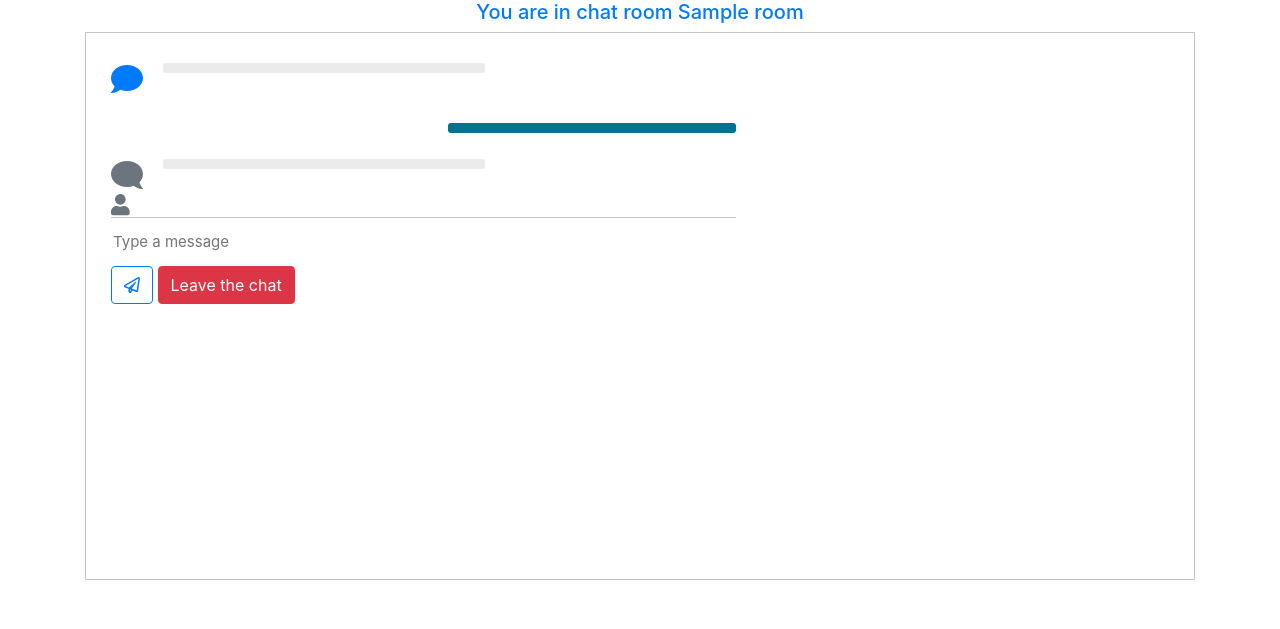
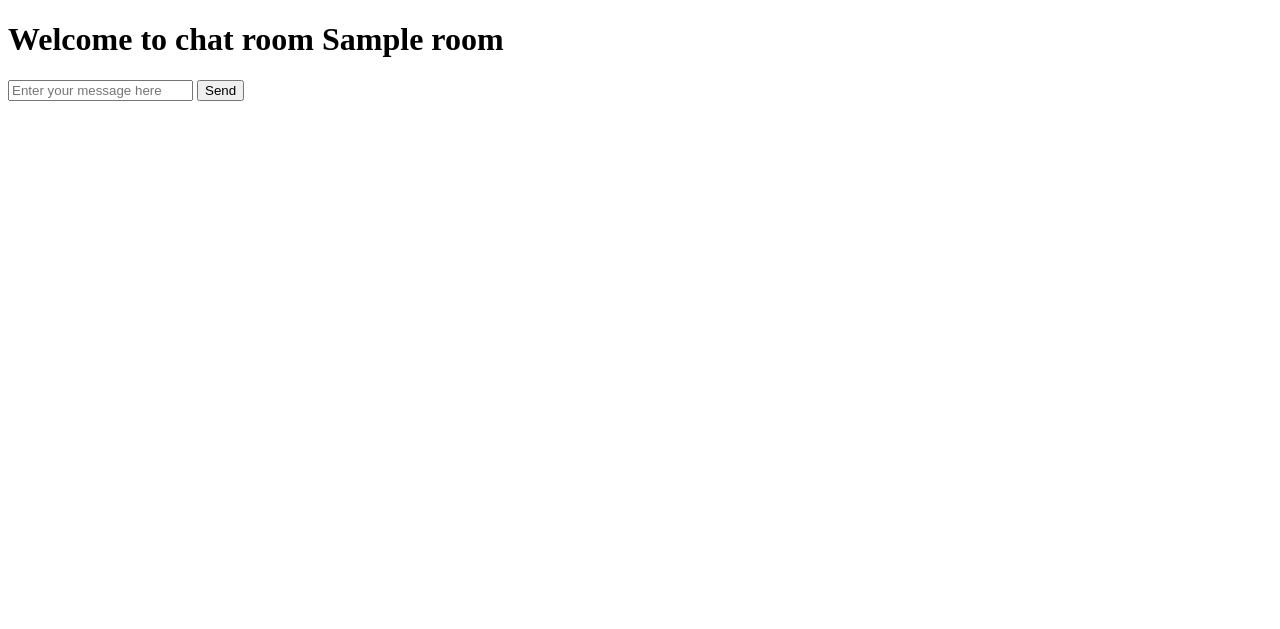
Before and after one commit to knached99/messagingApp, a Flask app: template Chat/Templates/chat.html in a window 1280 px wide. Shown: the top 629 px of the page. Run offline with Flask 2, Linux system fonts and the light colour scheme; the template is opened without the code that fills it: most values are stand-ins (such as "Sample title", 1, 10 or a date in 2020); some libraries are stand-ins or nearby versions.

Commit message:
Add files via upload

```diff
--- a/Chat/Templates/chat.html
+++ b/Chat/Templates/chat.html
@@ -1,207 +1,31 @@
 <!DOCTYPE html>
 <html lang="en">
 <head>
-  <style>
-  .container{max-width:1170px; margin:auto;}
-img{ max-width:100%;}
-.inbox_people {
-  background: #f8f8f8 none repeat scroll 0 0;
-  float: left;
-  overflow: hidden;
-  width: 40%; border-right:1px solid #c4c4c4;
-}
-.inbox_msg {
-  border: 1px solid #c4c4c4;
-  clear: both;
-  overflow: hidden;
-}
-.top_spac{ margin: 20px 0 0;}
-
-
-.recent_heading {float: left; width:40%;}
-.srch_bar {
-  display: inline-block;
-  text-align: right;
-  width: 60%;
-}
-.headind_srch{ padding:10px 29px 10px 20px; overflow:hidden; border-bottom:1px solid #c4c4c4;}
-
-.recent_heading h4 {
-  color: #05728f;
-  font-size: 21px;
-  margin: auto;
-}
-.srch_bar input{ border:1px solid #cdcdcd; border-width:0 0 1px 0; width:80%; padding:2px 0 4px 6px; background:none;}
-.srch_bar .input-group-addon button {
-  background: rgba(0, 0, 0, 0) none repeat scroll 0 0;
-  border: medium none;
-  padding: 0;
-  color: #707070;
-  font-size: 18px;
-}
-.srch_bar .input-group-addon { margin: 0 0 0 -27px;}
-
-.chat_ib h5{ font-size:15px; color:#464646; margin:0 0 8px 0;}
-.chat_ib h5 span{ font-size:13px; float:right;}
-.chat_ib p{ font-size:14px; color:#989898; margin:auto}
-.chat_img {
-  float: left;
-  width: 11%;
-}
-.chat_ib {
-  float: left;
-  padding: 0 0 0 15px;
-  width: 88%;
-}
-
-.chat_people{ overflow:hidden; clear:both;}
-.chat_list {
-  border-bottom: 1px solid #c4c4c4;
-  margin: 0;
-  padding: 18px 16px 10px;
-}
-.inbox_chat { height: 550px; overflow-y: scroll;}
-
-.active_chat{ background:#ebebeb;}
-
-.incoming_msg_img {
-  display: inline-block;
-  width: 6%;
-}
-.received_msg {
-  display: inline-block;
-  padding: 0 0 0 10px;
-  vertical-align: top;
-  width: 92%;
- }
- .received_withd_msg p {
-  background: #ebebeb none repeat scroll 0 0;
-  border-radius: 3px;
-  color: #646464;
-  font-size: 14px;
-  margin: 0;
-  padding: 5px 10px 5px 12px;
-  width: 100%;
-}
-.time_date {
-  color: #747474;
-  display: block;
-  font-size: 12px;
-  margin: 8px 0 0;
-}
-.received_withd_msg { width: 57%;}
-.mesgs {
-  float: left;
-  padding: 30px 15px 0 25px;
-  width: 60%;
-}
-
- .sent_msg p {
-  background: #05728f none repeat scroll 0 0;
-  border-radius: 3px;
-  font-size: 14px;
-  margin: 0; color:#fff;
-  padding: 5px 10px 5px 12px;
-  width:100%;
-}
-.outgoing_msg{ overflow:hidden; margin:26px 0 26px;}
-.sent_msg {
-  float: right;
-  width: 46%;
-}
-.input_msg_write input {
-  background: rgba(0, 0, 0, 0) none repeat scroll 0 0;
-  border: medium none;
-  color: #4c4c4c;
-  font-size: 15px;
-  min-height: 48px;
-  width: 100%;
-}
-
-.type_msg {border-top: 1px solid #c4c4c4;position: relative;}
-.msg_send_btn {
-  background: #05728f none repeat scroll 0 0;
-  border: medium none;
-  border-radius: 50%;
-  color: #fff;
-  cursor: pointer;
-  font-size: 17px;
-  height: 33px;
-  position: absolute;
-  right: 0;
-  top: 11px;
-  width: 33px;
-}
-.messaging { padding: 0 0 50px 0;}
-.msg_history {
-  height: 516px;
-  overflow-y: auto;
-}
-  </style>
-  <link rel="stylesheet" href="https://maxcdn.bootstrapcdn.com/bootstrap/4.0.0/css/bootstrap.min.css" integrity="sha384-Gn5384xqQ1aoWXA+058RXPxPg6fy4IWvTNh0E263XmFcJlSAwiGgFAW/dAiS6JXm" crossorigin="anonymous">
-  <link rel="stylesheet" href="https://pro.fontawesome.com/releases/v5.10.0/css/all.css" integrity="sha384-AYmEC3Yw5cVb3ZcuHtOA93w35dYTsvhLPVnYs9eStHfGJvOvKxVfELGroGkvsg+p" crossorigin="anonymous"/>
-  <script src="https://use.fontawesome.com/releases/v5.15.3/js/all.js" crossorigin="anonymous"></script>
-
     <meta charset="UTF-8">
     <title>My Chat App</title>
 </head>
 <body>
-<div class="container">
-<h3 class=" text-center text-primary" style="font-size: 20px;">You are in chat room {{room}}</h3>
+<h1>Welcome to chat room {{ room }}</h1>
+<style>
+    div#messages {
+        text-align: left;
+    }
+    div#send_msg{
+        text-align: right;
+    }
+    div#announcement{
+        text-align: center;
+    }
+</style>
+<!-- @author: Felix   start -->
+<div id="messages"></div>
+<div id="send_msg"></div>
+<div id = "announcement"></div>
+
 <form id="message_input_form">
-<div class="messaging">
-      <div class="inbox_msg">
-
-        <div class="mesgs">
-          <div class="msg_history">
-            <div class="incoming_msg" >
-              <div class="incoming_msg_img"><i class="fas fa-comment fa-2x text-primary"></i></div>
-              <div class="received_msg">
-                <div class="received_withd_msg">
-
-                  <p id="messages"></p>
-                </div>
-              </div>
-            </div>
-            <div class="outgoing_msg">
-              <div class="sent_msg">
-                <p id="messages"></p>
-              </div>
-
-            </div>
-            <div class="incoming_msg">
-              <div class="incoming_msg_img"><i class="fas fa-comment fa-2x text-secondary fa-flip-horizontal"></i>
-              </div>
-              <div class="received_msg">
-                <div class="received_withd_msg">
-                  <p id="send_msg"></p>
-              </div>
-            </div>
-
-
-          </div>
-          <div id="announce_person">
-            <i class="fa fa-user fa-lg text-secondary"></i>
-          </div>
-          <div class="type_msg">
-            <div class="input_msg_write">
-              <input type="text" class="write_msg" placeholder="Type a message" id="message_input" />
-              <button class="btn btn-outline-primary" type="submit"><i class="far fa-paper-plane" aria-hidden="true"></i></button>
-              <a class="btn btn-danger" href="home.html">Leave the chat</a>
-            </div>
-          </div>
-        </div>
-      </div>
-
-
-
-    </div>
+    <input type="text" id="message_input" placeholder="Enter your message here">
+    <button type="submit">Send</button>
 </form>
-  </div>
-    </body>
-<script src="https://code.jquery.com/jquery-3.2.1.slim.min.js" integrity="sha384-KJ3o2DKtIkvYIK3UENzmM7KCkRr/rE9/Qpg6aAZGJwFDMVNA/GpGFF93hXpG5KkN" crossorigin="anonymous"></script>
-<script src="https://cdnjs.cloudflare.com/ajax/libs/popper.js/1.12.9/umd/popper.min.js" integrity="sha384-ApNbgh9B+Y1QKtv3Rn7W3mgPxhU9K/ScQsAP7hUibX39j7fakFPskvXusvfa0b4Q" crossorigin="anonymous"></script>
-<script src="https://maxcdn.bootstrapcdn.com/bootstrap/4.0.0/js/bootstrap.min.js" integrity="sha384-JZR6Spejh4U02d8jOt6vLEHfe/JQGiRRSQQxSfFWpi1MquVdAyjUar5+76PVCmYl" crossorigin="anonymous"></script>
 </body>
 
 <script src="https://cdnjs.cloudflare.com/ajax/libs/socket.io/2.3.0/socket.io.js"></script>
@@ -216,10 +40,12 @@ img{ max-width:100%;}
 
         let message_input = document.getElementById('message_input');
 
-        document.getElementById('message_input_form').onsubmit = function (e) {
+        document.getElementById('message_input_form').onsubmit = function (e)
+        {
             e.preventDefault();
             let message = message_input.value.trim();
-            if (message.length) {
+            if (message.length)
+            {
                 socket.emit('send_message', {
                     username: "{{ username }}",
                     room: "{{ room }}",
@@ -253,22 +79,23 @@ img{ max-width:100%;}
             newNode.innerHTML = `<b>${data.username}:&nbsp;</b> ${data.message}`;
             document.getElementById('messages').appendChild(newNode);
         }
+
     });
 
     socket.on('join_room_announcement', function (data) {
         console.log(data);
         if (data.username !== "{{ username }}") {
             const newNode = document.createElement('div');
-            newNode.innerHTML = `<b class="text-success">${data.username}</b> has joined the chat`;
-            document.getElementById('announce_person').appendChild(newNode);
+            newNode.innerHTML = `<b>${data.username}</b> has joined the room`;
+            document.getElementById('announcement').appendChild(newNode);
         }
     });
 
     socket.on('leave_room_announcement', function (data) {
         console.log(data);
         const newNode = document.createElement('div');
-        newNode.innerHTML = `<b class=text-danger>${data.username}</b> has left the chat`;
-        document.getElementById('messages').appendChild(newNode);
+        newNode.innerHTML = `<b>${data.username}</b> has left the room`;
+        document.getElementById('announcement').appendChild(newNode);
     });
 </script>
 <!-- @author: Felix     end -->
```
Lines whose indentation alone changed are shown as unchanged.
